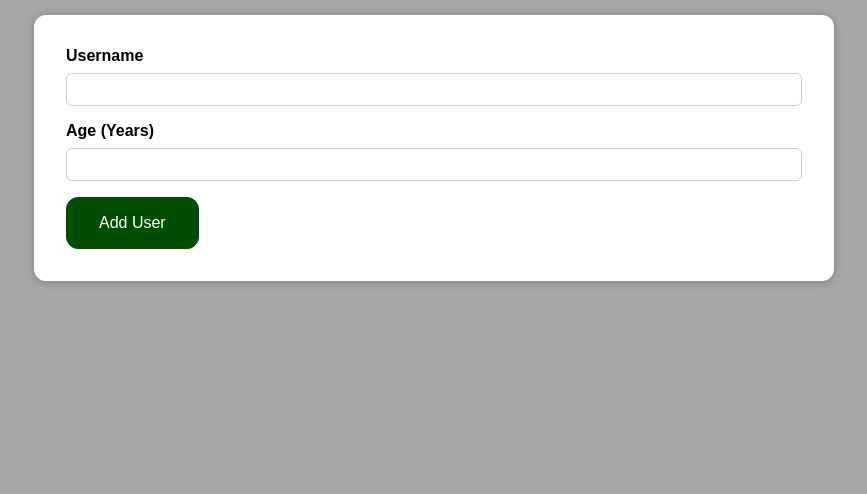
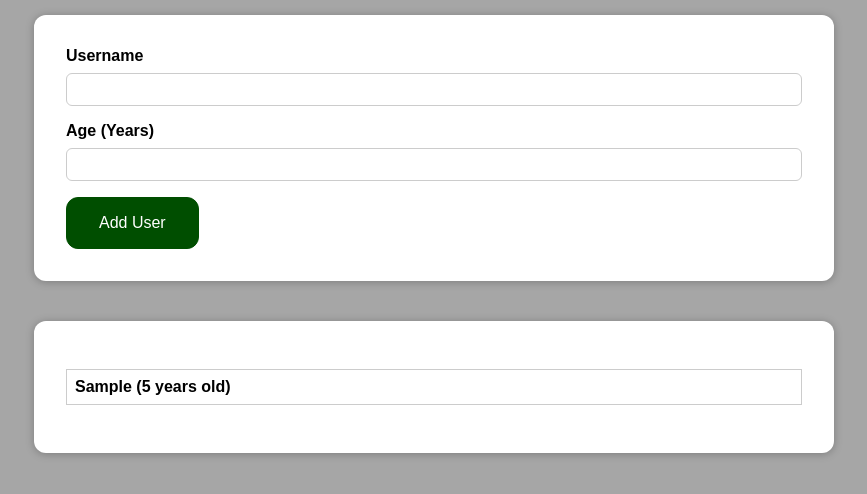
Before and after one commit to a-kennedy-develops/react-add-user, a React (Create React App) app: page / in a window 1280 px wide. Both pictures are taken after typing "Sample", "5" into the empty fields and a click on the button "Add User". Shown: the top 494 px of the page, without its empty margins (206-1073 px from the left). Built offline with nearby package versions, Linux system fonts and the light colour scheme.

Commit message:
Adds AddedUsers component set, updates styles

```diff
--- a/src/App.js
+++ b/src/App.js
@@ -1,12 +1,11 @@
 import "./components/UI/UI.scss";
 import "./components/AddUser/AddUser.js";
 import AddUser from "./components/AddUser/AddUser.js";
+import AddedUsers from "./components/AddedUsers/AddedUsers";
 import { useState } from "react";
 
-const USERS_DATA = [];
-
 const App = () => {
-  const [users, setUsers] = useState(USERS_DATA);
+  const [users, setUsers] = useState([]);
 
   const onAddUserHandler = (newUser) => {
     console.log("Adding user in App...");
@@ -15,14 +14,11 @@ const App = () => {
     });
   };
 
-  // const checkState = () => {
-  //   console.log(users);
-  // };
-
   return (
     <div className="App">
       <AddUser onAddUser={onAddUserHandler} />
-      {/* <button className="btn" onClick={checkState}>Check state</button> */}
+      {/* If there are no users, show nothing. If there are, populate AddedUsers component */}
+      {users.length === 0 ? "" : <AddedUsers addedUsers={users} />}
     </div>
   );
 };
--- a/src/components/AddUser/AddUser.module.scss
+++ b/src/components/AddUser/AddUser.module.scss
@@ -1,8 +1,8 @@
 .container {
-    width: 100%;
-    margin: auto;
+  width: 100%;
+  margin: auto auto 2.5rem auto;
 
-    @media screen and (min-width: 768px) {
-        width: 50rem;
-    }
+  @media screen and (min-width: 768px) {
+    width: 50rem;
+  }
 }
--- /dev/null
+++ b/src/components/AddedUsers/AddedUser.js
@@ -0,0 +1,9 @@
+import styles from "./AddedUsers.module.scss";
+
+const AddedUser = (props) => {
+  let textContent = `${props.userName} (${props.userAge} years old)`;
+
+  return <div className={styles["added-user"]}>{textContent}</div>;
+};
+
+export default AddedUser;
--- a/src/components/AddedUsers/AddedUsers.js
+++ b/src/components/AddedUsers/AddedUsers.js
@@ -1,11 +1,14 @@
 import Card from "../UI/Card";
-
-import { useState } from "react";
+import AddedUsersList from "./AddedUsersList";
 
 import styles from "./AddedUsers.module.scss";
 
-const AddedUsers =()=> {
-
-}
+const AddedUsers = (props) => {
+  return (
+    <Card className={styles.container}>
+      <AddedUsersList addedUsers={props.addedUsers} />
+    </Card>
+  );
+};
 
 export default AddedUsers;
--- a/src/components/AddedUsers/AddedUsers.module.scss
+++ b/src/components/AddedUsers/AddedUsers.module.scss
@@ -0,0 +1,33 @@
+.container {
+  width: 100%;
+  margin: auto;
+
+  @media screen and (min-width: 768px) {
+    width: 50rem;
+  }
+
+  .container-item {
+    border: 1px solid #ccc;
+    width: 100%;
+  }
+}
+
+.added-user {
+  border: 1px solid #ccc;
+  text-align: left;
+  width: 100%;
+  font-weight: bold;
+  padding: 0.5rem;
+}
+
+// Unordered list styling
+.added-user-list {
+  display: flex;
+  flex-wrap: wrap;
+  flex-direction: column;
+  gap: 1rem;
+  row-gap: 1rem;
+
+  padding-left: 0;
+  width: 100%;
+}
--- /dev/null
+++ b/src/components/AddedUsers/AddedUsersList.js
@@ -0,0 +1,19 @@
+import AddedUser from "./AddedUser";
+
+import styles from "./AddedUsers.module.scss";
+
+const AddedUsersList = (props) => {
+  return (
+    <ul className={styles["added-user-list"]}>
+      {props.addedUsers.map((user) => (
+        <AddedUser
+          key={user.id}
+          userName={user.userName}
+          userAge={user.userAge}
+        />
+      ))}
+    </ul>
+  );
+};
+
+export default AddedUsersList;
--- a/src/components/UI/UI.scss
+++ b/src/components/UI/UI.scss
@@ -1,7 +1,3 @@
-.App {
-  text-align: center;
-}
-
 .card {
   border-radius: 12px;
   box-shadow: 0 1px 8px rgba(0, 0, 0, 0.25);
```
